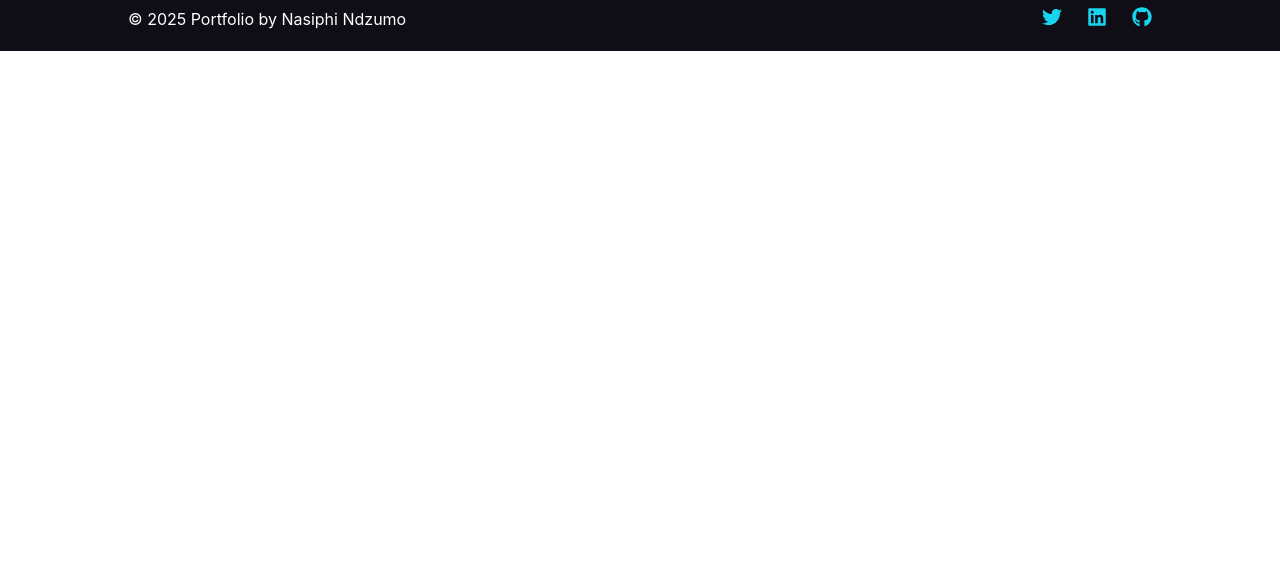
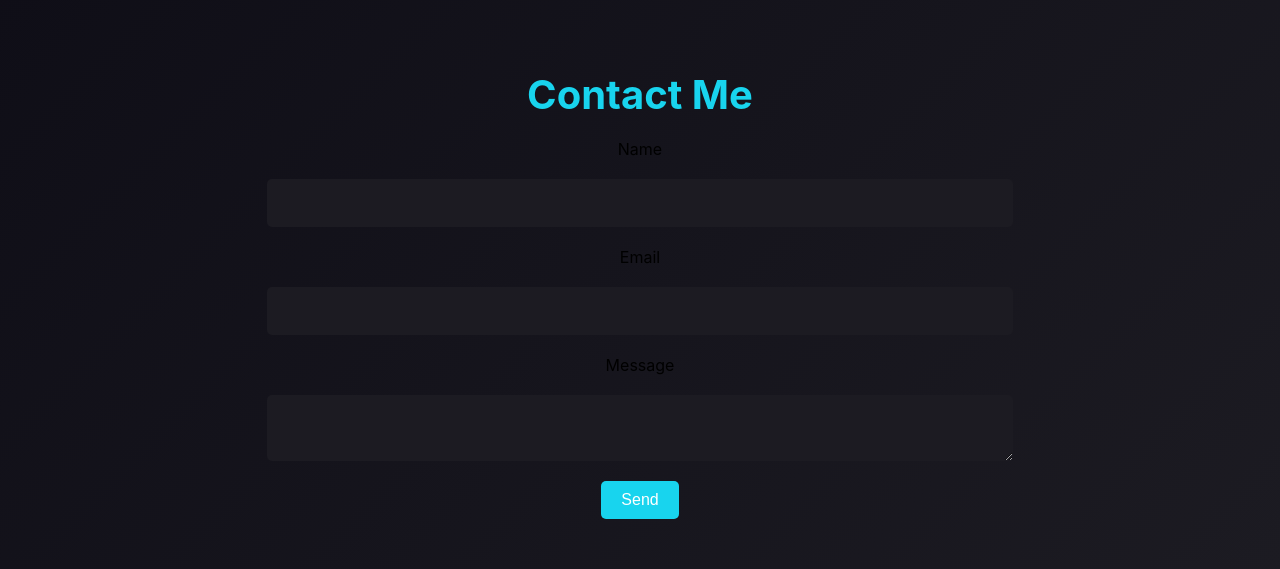
Before and after one commit to Siphe23/Portfolio-evidence, a React (Create React App) app: page /contact in a window 1280 px wide. Shown: the part 127-696 px from the top of the page. Built offline with nearby package versions, Linux system fonts and the light colour scheme.

Commit message:
added new files

```diff
--- /dev/null
+++ b/src/pages/Contact.js
@@ -0,0 +1,21 @@
+import React from 'react';
+import '../styling/Contact.css';
+
+function Contact() {
+  return (
+    <div className="contact">
+      <h2>Contact Me</h2>
+      <form action="https://formspree.io/f/xovvgklz" method="POST">
+        <label>Name</label>
+        <input type="text" name="name" required />
+        <label>Email</label>
+        <input type="email" name="email" required />
+        <label>Message</label>
+        <textarea name="message" required></textarea>
+        <button type="submit">Send</button>
+      </form>
+    </div>
+  );
+}
+
+export default Contact;
--- a/src/pages/Skills.js
+++ b/src/pages/Skills.js
@@ -6,8 +6,8 @@ import '../styling/Skills.css';
 
 const Skills = () => {
   const skills = [
-    { id: 1, name: 'HTML', icon: faHtml5, proficiency: 'Intermediate', notes: 'Used in multiple projects.' },
-    { id: 2, name: 'CSS', icon: faCss3Alt, proficiency: 'Advanced', notes: 'Styled responsive layouts.' },
+    { id: 1, name: 'HTML', icon: faHtml5, proficiency: 'Advanced', notes: 'Used in multiple projects.' },
+    { id: 2, name: 'CSS', icon: faCss3Alt, proficiency: 'Intermediate', notes: 'Styled responsive layouts.' },
     { id: 3, name: 'JavaScript', icon: faJs, proficiency: 'Intermediate', notes: 'Built dynamic web applications.' },
     { id: 4, name: 'React', icon: faReact, proficiency: 'Intermediate', notes: 'Developed a to-do list app.' },
     { id: 5, name: 'Node.js', icon: faNodeJs, proficiency: 'Intermediate', notes: 'Built backend services with Express.' },
--- a/src/styling/Contact.css
+++ b/src/styling/Contact.css
@@ -1,61 +1,42 @@
 .contact {
-  padding: 50px;
-  background-color: #f7f7f7;
+  padding: 50px 10%;
+  background: linear-gradient(135deg, #0f0e17, #1c1b22);
   text-align: center;
+}
+
+.contact h2 {
+  font-size: 2.5rem;
+  color: #18d4ee;
+  margin-bottom: 20px;
+}
+
+.contact form {
   display: flex;
   flex-direction: column;
+  gap: 20px;
   align-items: center;
 }
 
-.contact form {
-  width: 100%;
-  max-width: 500px;
-  background-color: #fff;
-  padding: 30px;
-  border-radius: 8px;
-  box-shadow: 0 4px 12px rgba(0, 0, 0, 0.1);
-}
-
-.contact input,
-.contact textarea {
-  width: 100%;
-  padding: 12px;
-  margin: 10px 0;
-  border: 1px solid #ccc;
+.contact input, .contact textarea {
+  width: 70%;
+  padding: 15px;
+  font-size: 1rem;
+  border: none;
   border-radius: 5px;
-  font-size: 1rem;
+  background: #1c1b22;
+  color: white;
 }
 
 .contact button {
-  background-color: #4caf50;
+  padding: 10px 20px;
+  background: #18d4ee;
+  border: none;
   color: white;
-  padding: 15px 25px;
   font-size: 1rem;
-  border: none;
+  cursor: pointer;
   border-radius: 5px;
-  cursor: pointer;
-  transition: background-color 0.3s ease;
 }
 
 .contact button:hover {
-  background-color: #45a049;
+  background: #14b1cb;
 }
-
-.contact p {
-  margin-top: 15px;
-  font-size: 1.2rem;
-  color: #333;
-}
-
-/* Responsive Design for Smaller Screens */
-@media (max-width: 768px) {
-  .contact form {
-    padding: 20px;
-    width: 90%;
-  }
-
-  .contact button {
-    width: 100%;
-    padding: 12px 20px;
-  }
-}
```
